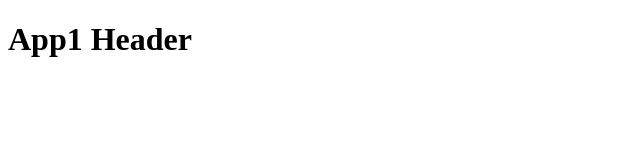
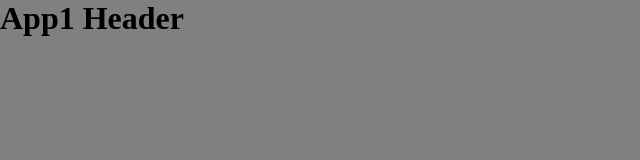
Before and after one commit to aungthuhtet501289/ATH_test, a plain HTML site: page index.html in a window 1280 px wide. Shown: the whole page, without its empty margins (0-640 px from the left). Drawn offline with Linux system fonts and the light colour scheme.

Commit message:
App2 commit1

```diff
--- a/index.html
+++ b/index.html
@@ -4,6 +4,7 @@
     <meta charset="UTF-8">
     <meta name="viewport" content="width=device-width, initial-scale=1.0">
     <title>Document</title>
+    <link rel="stylesheet" href="style.css">
 </head>
 <body>
     <h1>App1 Header </h1>
--- /dev/null
+++ b/style.css
@@ -0,0 +1,6 @@
+*{
+    margin: 0;
+    padding: 0;
+    box-sizing: border-box;
+    background-color: gray;
+}
```
